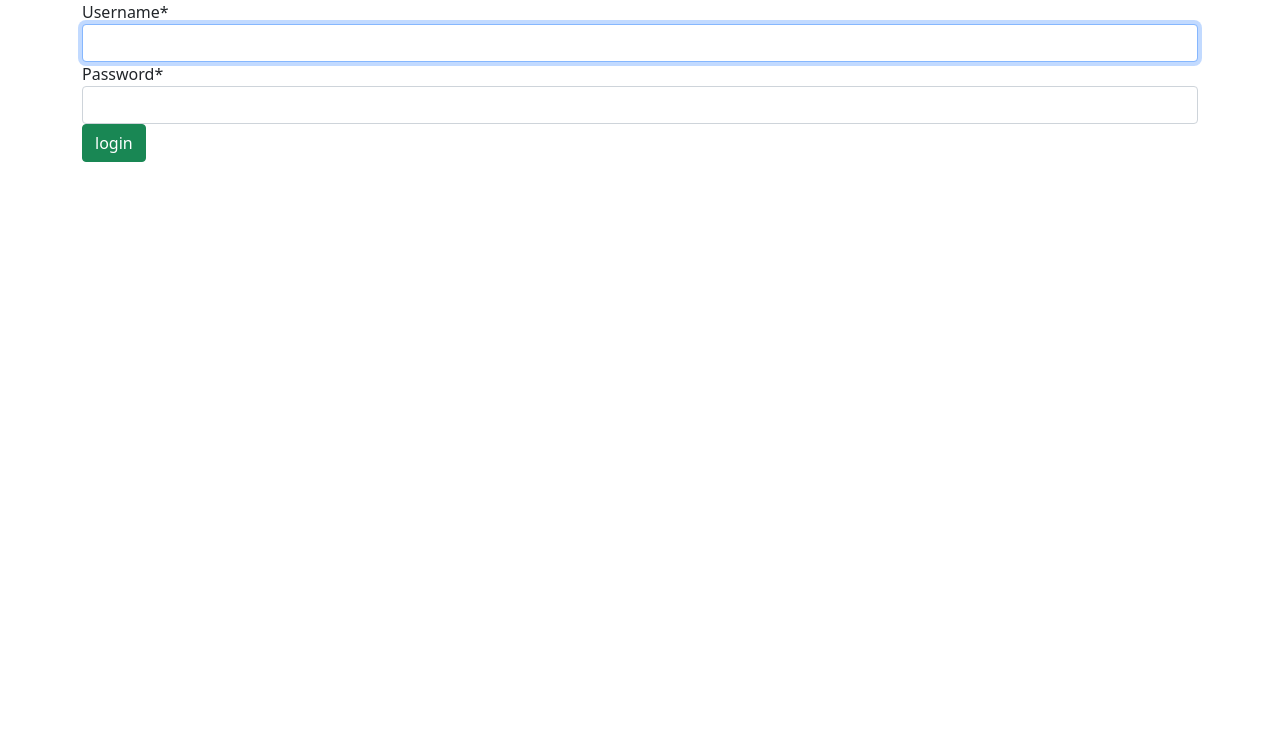
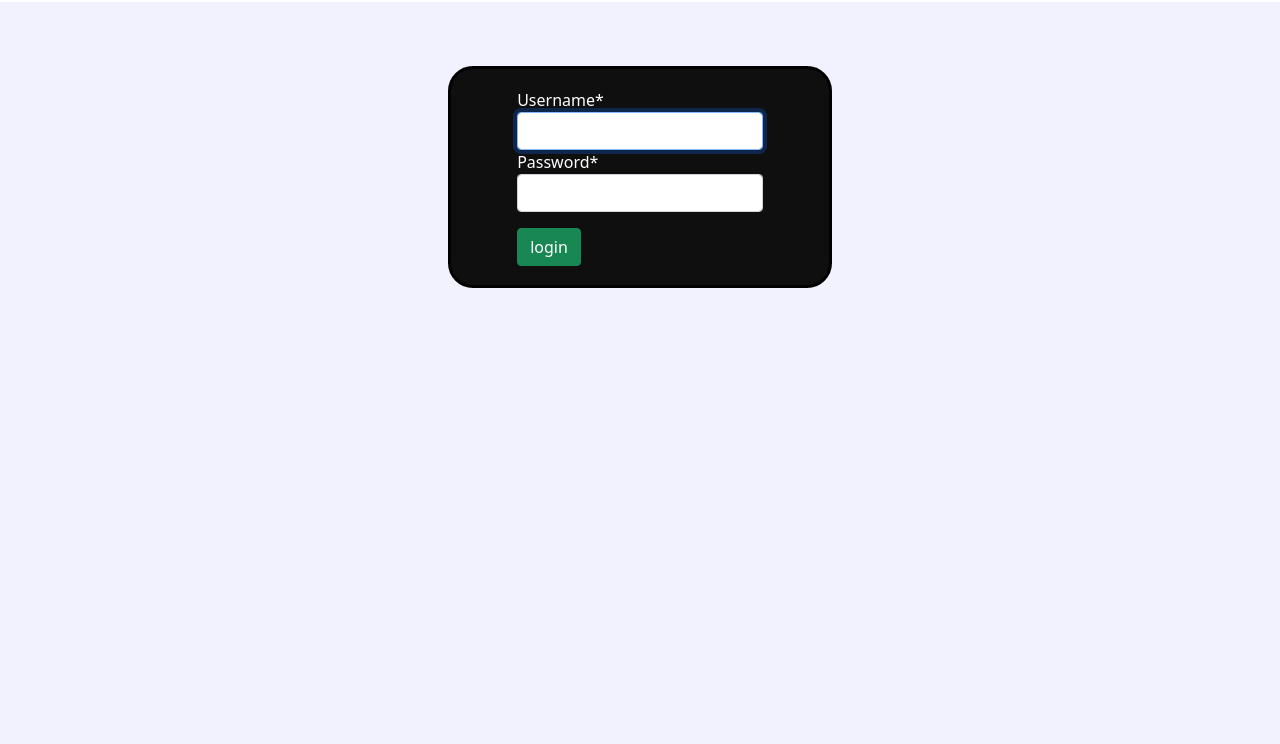
Before and after one commit to Intro-to-SE-Spring-21/Group-6, a Django app: page /accounts/login/ in a window 1280 px wide. Shown: the part 56-800 px from the top of the page. Run offline with Django 3.2, Linux system fonts and the light colour scheme; some libraries are stand-ins or nearby versions.

Commit message:
added login.css, which styles login.html and register.html

```diff
--- /dev/null
+++ b/TwitterClone/static/css/login.css
@@ -0,0 +1,23 @@
+.da-form {
+    width: 75%;
+    margin: auto;
+    padding: 5%;
+}
+
+.daddy-container {
+    width: 30%;
+    background: #0F0F0F;
+    color: white;
+    border: 3px solid black;
+    border-radius: 25px;
+    margin: auto;
+    margin-top: 5%;
+}
+
+.daddy {
+    position: absolute;
+    top: 58px;
+    bottom: 0px;
+    width: 100%;
+    background: #F2F2FF;
+}
--- a/TwitterClone/templates/login.html
+++ b/TwitterClone/templates/login.html
@@ -1,12 +1,22 @@
 {% extends "base-template.html" %}
-
 {% block content %}
 {% load crispy_forms_tags %}
+{% load static %}
 
-<form method="POST" action="{% url 'login' %}" class="container-sm">
-    {% csrf_token %}
-    {{ form|crispy }}
-    <input type='submit' value='login' class="btn btn-success" />
-</form>
+<link rel="stylesheet" type="text/css" href="{% static 'css/login.css' %}">
+
+<div class="daddy">
+    <div class="daddy-container">
+        <form method="POST" action="{% url 'login' %}" class="da-form">
+            {% csrf_token %}
+            {{ form|crispy }}
+            <p></p>
+            <input type='submit' value='login' class="btn btn-success"/>
+        </form>
+    </div>
+</div>
+
+
+
 
 {% endblock %}
--- a/TwitterClone/templates/navbar.html
+++ b/TwitterClone/templates/navbar.html
@@ -3,25 +3,31 @@
     <div class="container-fluid">
         <a class="navbar-brand" href="/">Twitter</a>
     </div>
+
     <button class="navbar-toggler" type="button" data-bs-toggle="collapse" data-bs-target="#navbarNav"
         aria-controls="navbarNav" aria-expanded="false" aria-label="Toggle navigation">
         <span class="navbar-toggler-icon"></span>
     </button>
+
     <div class="collapse navbar-collapse" id="navbarNav">
         <ul class="navbar-nav">
             {% if user.is_authenticated != True %}
+
             <li class="nav-item">
                 <a class="nav-link" href="/accounts/login">Login</a>
             </li>
+
             <li class="nav-item">
                 <a class="nav-link" href="/accounts/register">Register</a>
             </li>
+
             {% elif user.is_authenticated %}
             <li class="nav-item dropdown">
                 <a class="nav-link dropdown-toggle" href="#" id="navbarDropdownMenuLink" role="button"
                     data-bs-toggle="dropdown" aria-expanded="false">
                     {{name}}
                 </a>
+
                 <ul class="dropdown-menu" aria-labelledby="navbarDropdownMenuLink">
                     <li><a class="dropdown-item" href="/accounts/logout">Logout</a></li>
                 </ul>
```
Also changed, not shown: TwitterClone/templates/register.html (+12 -5 lines).
